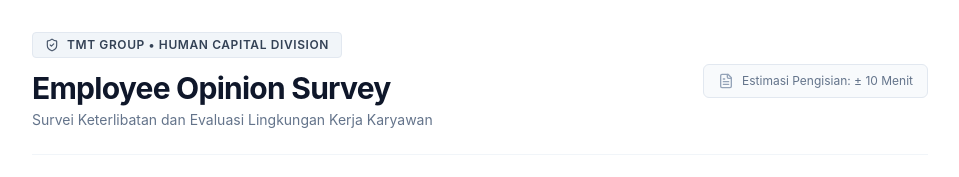
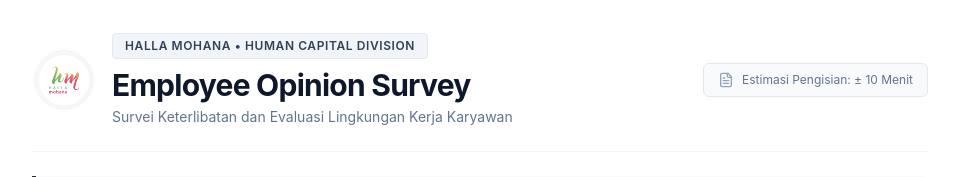
Before and after one commit to it-hallamohana/employee-survey, a Next.js app: page / in a window 1280 px wide. Shown: the top 177 px of the page, without its empty margins (160-1119 px from the left). Built offline with nearby package versions, Linux system fonts and the light colour scheme; no server answers.

Commit message:
Update branding to Halla Mohana - Human Capital Division and add favicon logo

```diff
--- a/src/app/layout.tsx
+++ b/src/app/layout.tsx
@@ -2,8 +2,13 @@ import type { Metadata } from 'next';
 import './globals.css';
 
 export const metadata: Metadata = {
-  title: 'Employee Opinion Survey | TMT Group & Nawakara',
-  description: 'Aplikasi Survei Keterlibatan Karyawan dan Evaluasi Lingkungan Kerja Internal',
+  title: 'Employee Opinion Survey | Halla Mohana - Human Capital Division',
+  description: 'Aplikasi Survei Keterlibatan Karyawan dan Evaluasi Lingkungan Kerja Internal PT Halla Mohana',
+  icons: {
+    icon: '/logo-halla-mohana.png',
+    shortcut: '/logo-halla-mohana.png',
+    apple: '/logo-halla-mohana.png',
+  },
 };
 
 export default function RootLayout({
--- a/src/app/management-console/login/page.tsx
+++ b/src/app/management-console/login/page.tsx
@@ -30,7 +30,7 @@ export default function ManagementConsoleLoginPage() {
       }
 
       // If Supabase Auth failed, check if local fallback test credentials were used
-      if (!isSupabaseConfigured() && email === 'admin@tmt-group.co.id' && password === 'admin123') {
+      if (!isSupabaseConfigured() && email === 'admin.hc@hallamohana.co.id' && password === 'admin123') {
         sessionStorage.setItem('console_admin_session', 'true');
         router.push('/management-console');
         return;
@@ -52,12 +52,14 @@ export default function ManagementConsoleLoginPage() {
     <div className="min-h-screen bg-slate-900 flex items-center justify-center p-4">
       <div className="bg-white border border-slate-200 rounded-xl shadow-xl p-8 max-w-md w-full space-y-6">
         <div className="text-center space-y-2">
-          <div className="mx-auto w-12 h-12 bg-slate-100 border border-slate-200 rounded-lg flex items-center justify-center text-slate-800">
-            <ShieldCheck className="w-6 h-6" />
-          </div>
+          <img
+            src="/logo-halla-mohana.png"
+            alt="Halla Mohana Logo"
+            className="mx-auto w-14 h-14 object-contain"
+          />
           <h1 className="text-xl font-bold text-slate-900">Konsol Manajemen Internal</h1>
           <p className="text-xs text-slate-500">
-            Masuk dengan Akun Terverifikasi Supabase Auth
+            Halla Mohana &bull; Human Capital Division
           </p>
         </div>
 
--- a/src/app/management-console/page.tsx
+++ b/src/app/management-console/page.tsx
@@ -175,7 +175,7 @@ export default function ManagementConsoleDashboard() {
     link.setAttribute('href', encodedUri);
     link.setAttribute(
       'download',
-      `Survey_Responses_TMT_Group_${new Date().toISOString().slice(0, 10)}.csv`
+      `Survey_Responses_Halla_Mohana_${new Date().toISOString().slice(0, 10)}.csv`
     );
     document.body.appendChild(link);
     link.click();
@@ -197,15 +197,17 @@ export default function ManagementConsoleDashboard() {
       <header className="bg-slate-900 text-white border-b border-slate-800 py-4 px-4 sm:px-8">
         <div className="max-w-7xl mx-auto flex items-center justify-between">
           <div className="flex items-center gap-3">
-            <div className="p-2 bg-slate-800 rounded-lg text-slate-200">
-              <ShieldCheck className="w-5 h-5" />
-            </div>
+            <img
+              src="/logo-halla-mohana.png"
+              alt="Halla Mohana Logo"
+              className="w-10 h-10 object-contain bg-white rounded-full p-0.5"
+            />
             <div>
               <h1 className="text-base font-bold tracking-tight text-white">
                 Konsol Analitik Dashboard Internal
               </h1>
               <p className="text-xs text-slate-400">
-                TMT Group &bull; Employee Opinion Survey Management
+                Halla Mohana &bull; Human Capital Division
               </p>
             </div>
           </div>
--- a/src/components/FormHeader.tsx
+++ b/src/components/FormHeader.tsx
@@ -1,16 +1,21 @@
 import React from 'react';
-import { ShieldCheck, FileText } from 'lucide-react';
+import { FileText } from 'lucide-react';
 
 export const FormHeader: React.FC = () => {
   return (
     <header className="bg-white border-b border-slate-200 py-8 px-4 sm:px-6 lg:px-8">
-      <div className="max-w-4xl mx-mx-auto max-w-4xl mx-auto space-y-6">
+      <div className="max-w-4xl mx-auto space-y-6">
         {/* Branding Badge & Title */}
         <div className="flex flex-col sm:flex-row sm:items-center justify-between gap-4 border-b border-slate-100 pb-6">
+          <div className="flex items-start sm:items-center gap-4">
+            <img
+              src="/logo-halla-mohana.png"
+              alt="Halla Mohana Logo"
+              className="w-14 h-14 sm:w-16 sm:h-16 object-contain shrink-0"
+            />
             <div>
-            <div className="inline-flex items-center gap-2 px-3 py-1 bg-slate-100 border border-slate-200 rounded text-xs font-semibold tracking-wider text-slate-700 uppercase mb-3">
-              <ShieldCheck className="w-3.5 h-3.5 text-slate-600" />
-              <span>TMT Group &bull; Human Capital Division</span>
+              <div className="inline-flex items-center gap-2 px-3 py-1 bg-slate-100 border border-slate-200 rounded text-xs font-semibold tracking-wider text-slate-700 uppercase mb-2">
+                <span>Halla Mohana &bull; Human Capital Division</span>
               </div>
               <h1 className="text-2xl sm:text-3xl font-bold tracking-tight text-slate-900">
                 Employee Opinion Survey
@@ -18,6 +23,7 @@ export const FormHeader: React.FC = () => {
               <p className="text-sm text-slate-500 mt-1">
                 Survei Keterlibatan dan Evaluasi Lingkungan Kerja Karyawan
               </p>
+            </div>
           </div>
 
           <div className="flex items-center gap-2 text-xs text-slate-500 bg-slate-50 border border-slate-200 px-3.5 py-2 rounded-md self-start sm:self-auto">
--- a/src/components/SuccessState.tsx
+++ b/src/components/SuccessState.tsx
@@ -33,7 +33,7 @@ export const SuccessState: React.FC<SuccessStateProps> = ({ employeeName }) => {
       </div>
 
       <div className="pt-4 border-t border-slate-100 text-xs text-slate-400">
-        &copy; {new Date().getFullYear()} TMT Group / Nawakara. Human Capital Division.
+        &copy; {new Date().getFullYear()} Halla Mohana &bull; Human Capital Division.
       </div>
     </div>
   );
```
Also changed, not shown: public/logo-halla-mohana.png (added), src/app/icon.png (added). Lines whose indentation alone changed are shown as unchanged.
